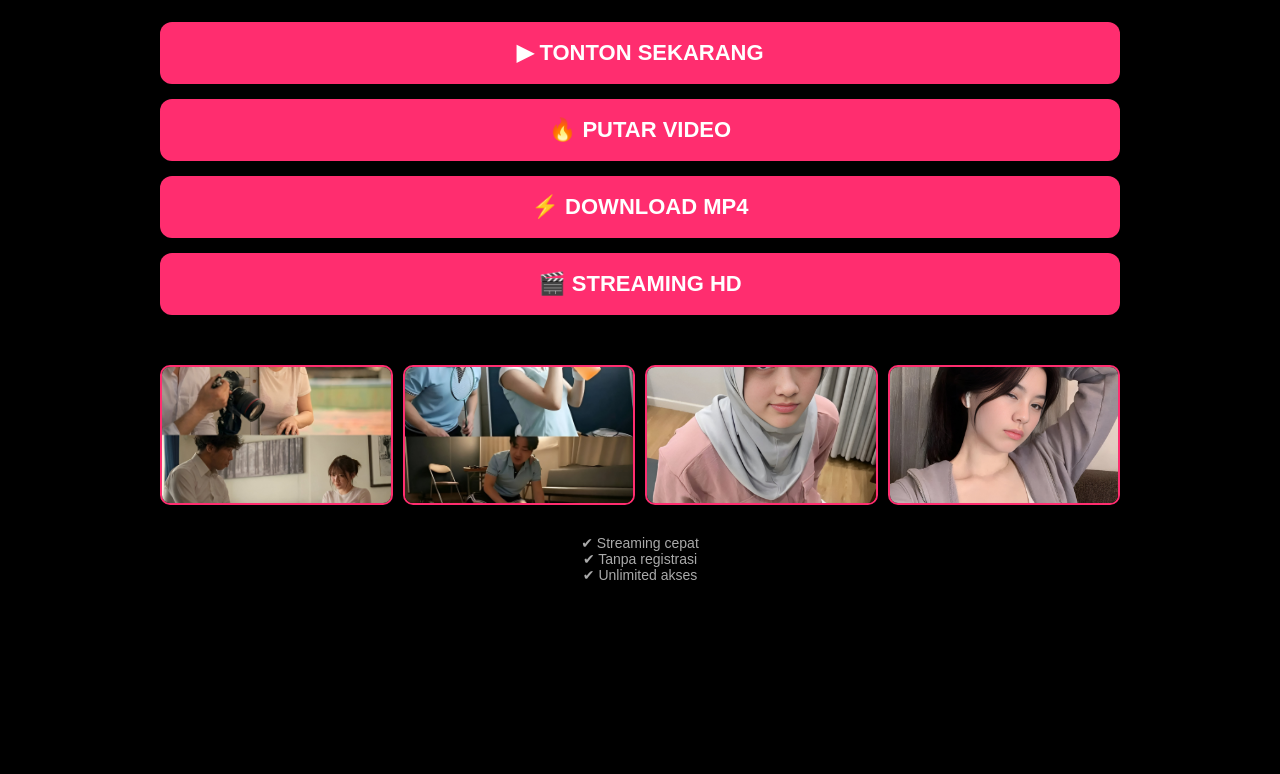
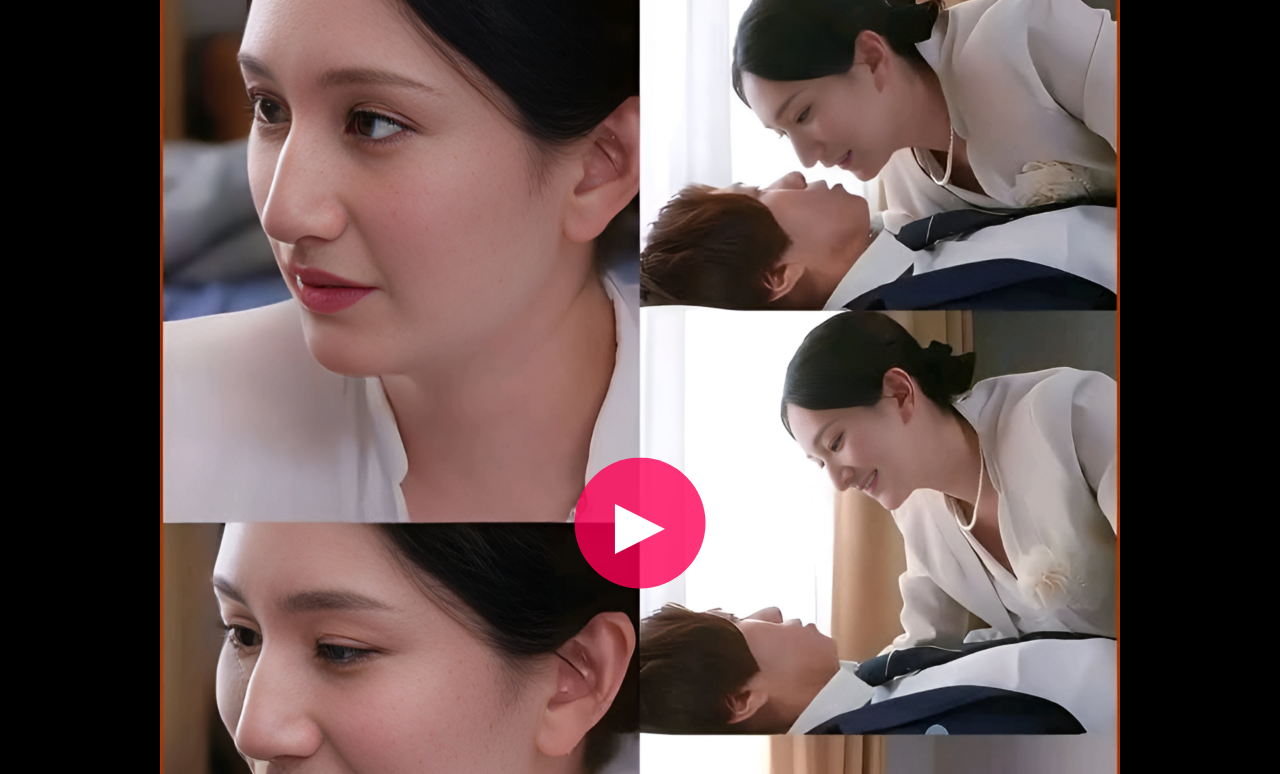
Before and after one commit to V1deys/Yu, a plain HTML site: page index.html in a window 1280 px wide. Shown: the part 156-930 px from the top of the page. Before the commit the page ends 800 px from the top, so only its background shows below. Drawn offline with Linux system fonts and the light colour scheme.

Commit message:
index.html

```diff
--- a/index.html
+++ b/index.html
@@ -197,7 +197,7 @@ body{
 <!-- VIDEO -->
 <div class="video-box" onclick="openAd()">
 
-<img src="thumbnail3-.jpg" alt="thumbnail">
+<img src="thumbnail3.jpg" alt="thumbnail">
 
 <div class="play-btn">
 ▶
```
